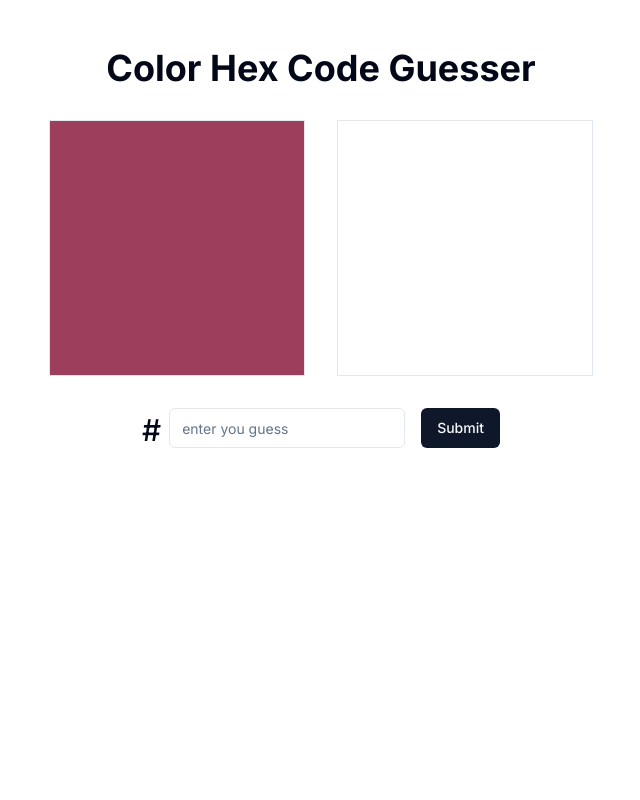
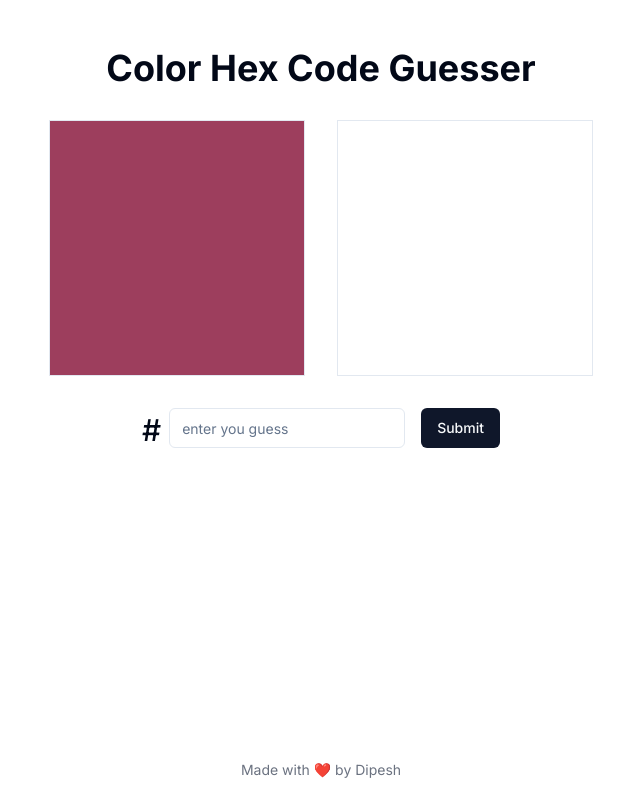
Before and after one commit to dipesh2508/color-hex-guessr, a Next.js app: page / in a window 1280 px wide. Shown: the whole page, without its empty margins (319-959 px from the left). Built offline with nearby package versions, Linux system fonts and the light colour scheme.

Commit message:
feat:added footer

```diff
--- a/src/app/page.tsx
+++ b/src/app/page.tsx
@@ -105,6 +105,7 @@ export default function Home() {
   };
 
   return (
+    <>
       <main className="flex min-h-screen gap-8 flex-col items-center p-12">
         <h1 className="text-4xl font-bold">Color Hex Code Guesser</h1>
         <div className="flex flex-row gap-8">
@@ -191,5 +192,15 @@ export default function Home() {
           ))}
         </div>
       </main>
+      <footer className="-mt-14">
+        <div
+          className="
+          text-sm text-gray-500 py-4 text-center
+          "
+        >
+          Made with ❤️ by Dipesh
+        </div>
+      </footer>
+    </>
   );
 }
```
Lines whose indentation alone changed are shown as unchanged.
